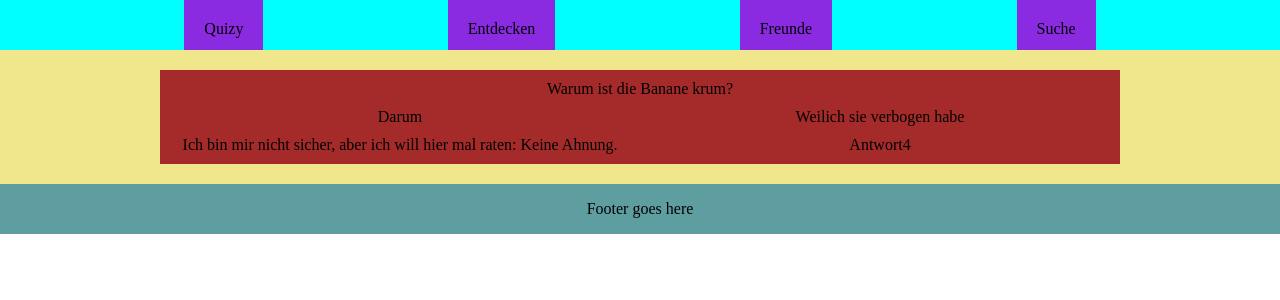
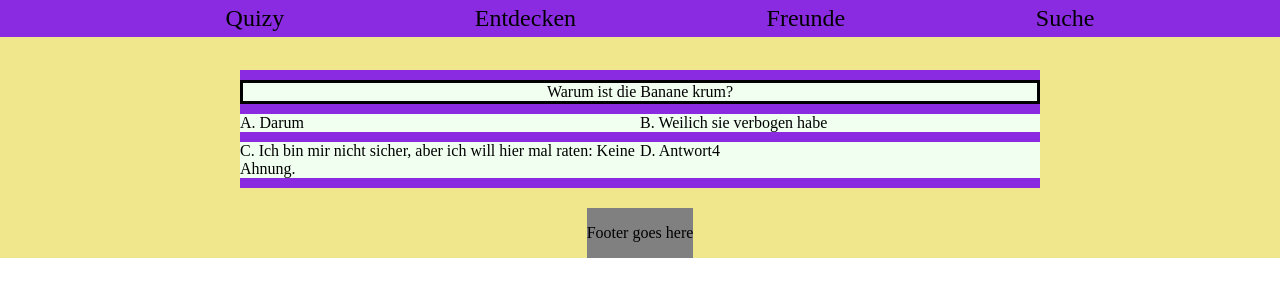
Before and after one commit to txmxn/quiz, a Vue app: page / in a window 1280 px wide. Shown: the top 300 px of the page. Built offline with nearby package versions, Linux system fonts and the light colour scheme.

Commit message:
Aufteilung in einzelne Komponenten

```diff
--- a/src/App.vue
+++ b/src/App.vue
@@ -1,40 +1,31 @@
 <template>
   <div id="app">
-    <div id="header">
-      <div class="header-elements">Quizy</div>
-      <div class="header-elements">Entdecken</div>
-      <div class="header-elements">Freunde</div>
-      <div class="header-elements">Suche</div>
-    </div>
-
-    <div id="body-part">
-      <div id="question">Warum ist die Banane krum?</div>
-
-      <div class="answers">
-        <div class="answer">Darum</div>
-        <div class="answer">Weilich sie verbogen habe</div>
-        <div class="answer">Ich bin mir nicht sicher, aber ich will hier mal raten: Keine Ahnung.</div>
-        <div class="answer">Antwort4</div>
-      </div>
-
-    </div>
-
-    <div id="footer">
-      <p>Footer goes here</p>
-    </div>
+    <Header />
+    <Body />
+    <Footer />
 
   </div>
 </template>
 
 <script>
+import Header from "@/components/header.vue"
+import Body from "@/components/body.vue"
+import Footer from "@/components/footer.vue"
+
 export default {
   name: 'App',
+  components: {
+    Header,
+    Body,
+    Footer
+  }
 }
 </script>
 
 <style>
 body {
   margin: 0;
+  padding: 0;
 }
 
 #app {
@@ -43,52 +34,5 @@ body {
   background-color: khaki;
   display: grid;
   grid-template-rows: 50px auto 50px;
-
-}
-
-#header {
-  text-align: center;
-  background-color: aqua;
-  margin-top: 0%;
-  display: flex;
-  flex-direction: row;
-  justify-content: space-evenly;
-}
-
-.header-elements {
-  margin: 0%;
-  padding: 20px;
-  background-color: blueviolet;
-}
-
-#body-part {
-  margin: 20px auto 20px auto;
-  width: 75%;
-  background-color: brown;
-}
-
-#question {
-  margin-top: 10px;
-  margin-bottom: 10px;
-  text-align: center;
-}
-.answers {
-  display: flex;
-  flex-wrap: wrap;
-}
-
-.answer {
-  width: 100%;
-  text-align: center;
-}
-
-.answers > div {
-  flex: 50%;
-  margin-bottom: 10px;
-}
-
-#footer {
-  background-color: cadetblue;
-  text-align: center;
 }
 </style>
--- /dev/null
+++ b/src/components/body.vue
@@ -0,0 +1,48 @@
+<template>
+    <div id="body-part">
+      <div id="question">Warum ist die Banane krum?</div>
+
+      <div class="answers">
+        <div class="answer">A. Darum</div>
+        <div class="answer">B. Weilich sie verbogen habe</div>
+        <div class="answer">C. Ich bin mir nicht sicher, aber ich will hier mal raten: Keine Ahnung.</div>
+        <div class="answer">D. Antwort4</div>
+      </div>
+    </div>
+</template>
+
+<script>
+export default {
+  name: 'body',
+}
+</script>
+
+<style>
+#body-part {
+  margin: 20px auto 20px auto;
+  width: 800px;
+  background-color: blueviolet;
+}
+
+#question {
+  background-color: honeydew;
+  margin: 10px auto 10px auto;
+  text-align: center;
+  border-style: solid;
+}
+.answers {
+  display: flex;
+  flex-wrap: wrap;
+}
+
+.answer {
+  width: 100%;
+  background-color: honeydew;
+  text-align: left;
+}
+
+.answers > div {
+  flex: 50%;
+  margin-bottom: 10px;
+}
+</style>
--- /dev/null
+++ b/src/components/footer.vue
@@ -0,0 +1,20 @@
+<template>
+    <div id="footer">
+      <p>Footer goes here</p>
+    </div>
+</template>
+
+<script>
+export default {
+  name: 'footer',
+}
+</script>
+
+<style>
+#footer {
+  margin: auto;
+  padding: auto 20px auto 20px;
+  background-color: grey;
+  text-align: center;
+}
+</style>
--- /dev/null
+++ b/src/components/header.vue
@@ -0,0 +1,38 @@
+<template>
+    <div>
+        <ul  id="header" >
+        <li class="header-elements">Quizy</li>
+        <li class="header-elements">Entdecken</li>
+        <li class="header-elements">Freunde</li>
+        <li class="header-elements">Suche</li>
+        </ul>
+    </div>
+</template>
+
+<script>
+export default {
+  name: 'header',
+}
+</script>
+
+<style>
+#header {
+  margin: 0;
+  text-align: center;
+  background-color: blueviolet;
+  display: flex;
+  flex-direction: row;
+  justify-content: space-evenly;
+  font-size: x-large;
+}
+
+.header-elements {
+  margin: 0%;
+  height: 100%;
+  padding: 5px 5px 5px 5px;
+}
+
+ul, li {
+  list-style: none;
+}
+</style>
```
